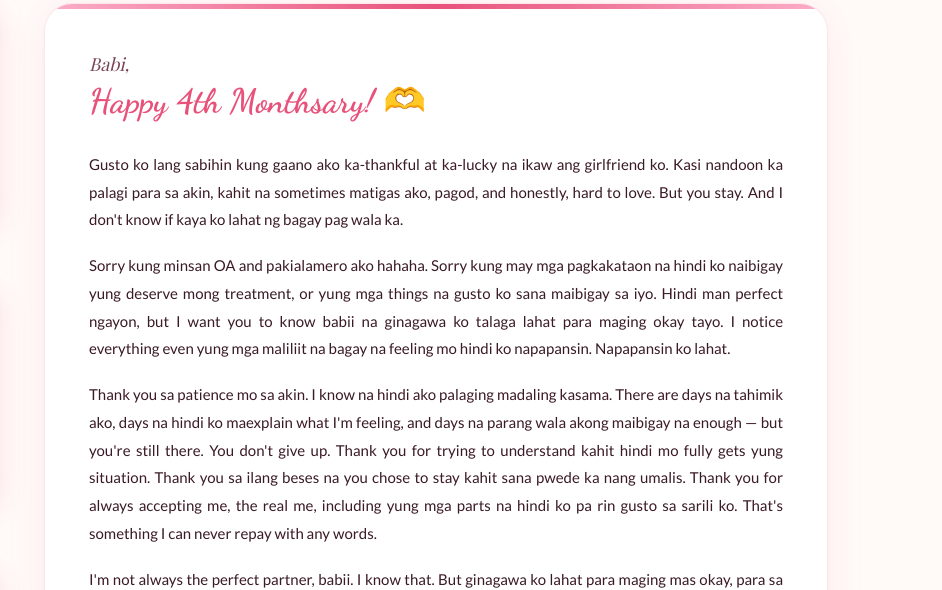
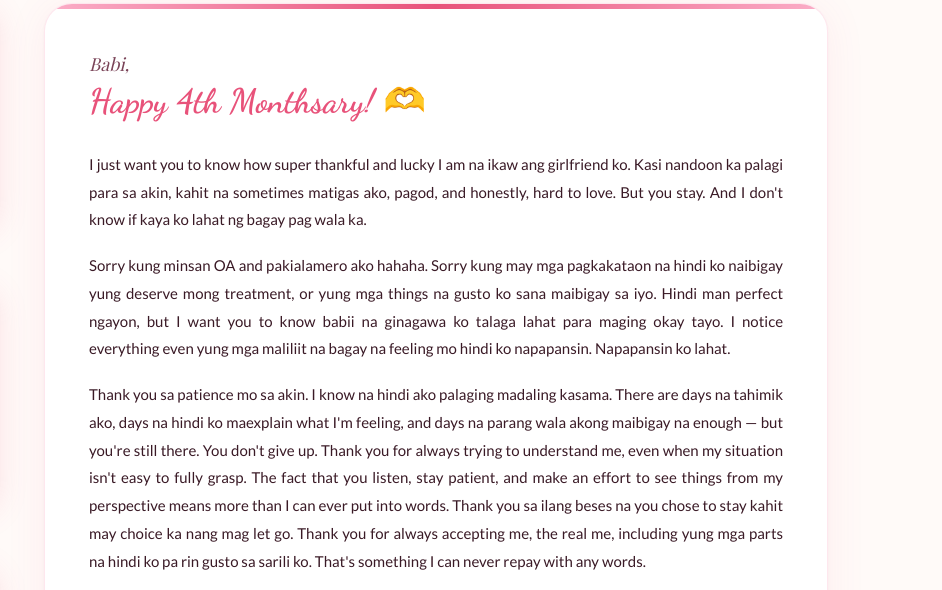
Before and after one commit to rafaelbardaje1-max/babi, a plain HTML site: page index.html in a window 1280 px wide. Shown: the part 877-1467 px from the top of the page, 338-1280 px from the left. Drawn offline with nearby package versions, Linux system fonts and the light colour scheme; a web font is replaced by a local one.

Commit message:
Update index.html

```diff
--- a/index.html
+++ b/index.html
@@ -375,11 +375,11 @@
       <h2 class="letter-title">Happy 4th Monthsary! 🫶</h2>
 
       <div class="letter-body">
-        <p>Gusto ko lang sabihin kung gaano ako ka-thankful at ka-lucky na ikaw ang girlfriend ko. Kasi nandoon ka palagi para sa akin, kahit na sometimes matigas ako, pagod, and honestly, hard to love. But you stay. And I don't know if kaya ko lahat ng bagay pag wala ka.</p>
+        <p>I just want you to know how super thankful and lucky I am na ikaw ang girlfriend ko. Kasi nandoon ka palagi para sa akin, kahit na sometimes matigas ako, pagod, and honestly, hard to love. But you stay. And I don't know if kaya ko lahat ng bagay pag wala ka.</p>
 
         <p>Sorry kung minsan OA and pakialamero ako hahaha. Sorry kung may mga pagkakataon na hindi ko naibigay yung deserve mong treatment, or yung mga things na gusto ko sana maibigay sa iyo. Hindi man perfect ngayon, but I want you to know babii na ginagawa ko talaga lahat para maging okay tayo. I notice everything even yung mga maliliit na bagay na feeling mo hindi ko napapansin. Napapansin ko lahat.</p>
 
-        <p>Thank you sa patience mo sa akin. I know na hindi ako palaging madaling kasama. There are days na tahimik ako, days na hindi ko maexplain what I'm feeling, and days na parang wala akong maibigay na enough — but you're still there. You don't give up. Thank you for trying to understand kahit hindi mo fully gets yung situation. Thank you sa ilang beses na you chose to stay kahit sana pwede ka nang umalis. Thank you for always accepting me, the real me, including yung mga parts na hindi ko pa rin gusto sa sarili ko. That's something I can never repay with any words.</p>
+        <p>Thank you sa patience mo sa akin. I know na hindi ako palaging madaling kasama. There are days na tahimik ako, days na hindi ko maexplain what I'm feeling, and days na parang wala akong maibigay na enough — but you're still there. You don't give up. Thank you for always trying to understand me, even when my situation isn't easy to fully grasp. The fact that you listen, stay patient, and make an effort to see things from my perspective means more than I can ever put into words. Thank you sa ilang beses na you chose to stay kahit may choice ka nang mag let go. Thank you for always accepting me, the real me, including yung mga parts na hindi ko pa rin gusto sa sarili ko. That's something I can never repay with any words.</p>
 
         <p>I'm not always the perfect partner, babii. I know that. But ginagawa ko lahat para maging mas okay, para sa atin. Kasi I don't just want you, I need you. Yung kind of need na totoo, yung tipong mas masaya ang mundo ko kapag nandito ka. Promise babi, pag nagka-pera na ako, mabawi ako sa lahat. Ipaparamdam ko sa iyo lahat ng deserve na deserve mo. Sana makasama pa kita sa lahat ng mangyayari sa buhay ko especially sa mga winnings kasi gusto ko ihatid lahat sa iyo.</p>
 
```
